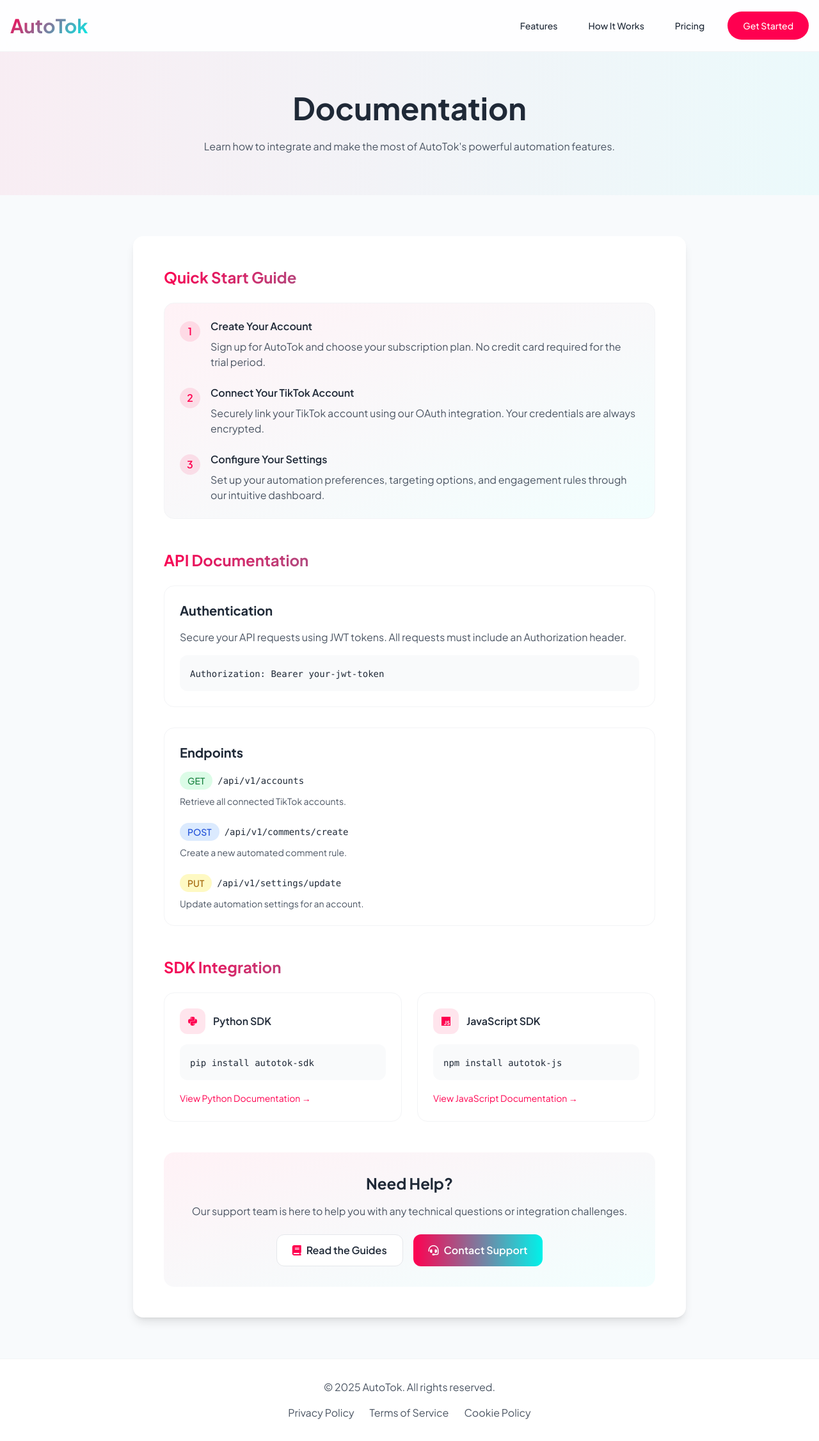
After one commit to ZachRC/tttp1, a Django app: page /documentation/ in a window 1280 px wide. The commit adds this page. Shown: the whole page at 64% size. Run offline with Django 4.2, Linux system fonts and the light colour scheme; some libraries are stand-ins or nearby versions.

Commit message:
Company2

```diff
--- a/main/urls.py
+++ b/main/urls.py
@@ -24,4 +24,5 @@
     path('about/', views.about, name='about'),
     path('blog/', views.blog, name='blog'),
     path('careers/', views.careers, name='careers'),
+    path('documentation/', views.documentation, name='documentation'),
 ]
--- a/main/views.py
+++ b/main/views.py
@@ -238,3 +238,6 @@
 
 def careers(request):
     return render(request, 'main/careers.html')
+
+def documentation(request):
+    return render(request, 'main/documentation.html')
--- /dev/null
+++ b/templates/main/documentation.html
@@ -0,0 +1,146 @@
+{% extends 'main/legal/base_legal.html' %}
+
+{% block title %}Documentation - AutoTok{% endblock %}
+
+{% block header %}Documentation{% endblock %}
+
+{% block header_description %}Learn how to integrate and make the most of AutoTok's powerful automation features.{% endblock %}
+
+{% block content %}
+<div class="space-y-12">
+    <!-- Quick Start Guide -->
+    <div>
+        <h2 class="text-2xl font-bold mb-6 gradient-text">Quick Start Guide</h2>
+        <div class="bg-gradient-to-br from-primary/5 to-secondary/5 rounded-2xl p-6 border border-gray-100">
+            <div class="space-y-6">
+                <div class="flex items-start gap-4">
+                    <div class="w-8 h-8 rounded-full bg-primary/10 flex items-center justify-center flex-shrink-0 mt-1">
+                        <span class="text-primary font-semibold">1</span>
+                    </div>
+                    <div>
+                        <h3 class="font-semibold mb-2">Create Your Account</h3>
+                        <p class="text-gray-600">Sign up for AutoTok and choose your subscription plan. No credit card required for the trial period.</p>
+                    </div>
+                </div>
+                <div class="flex items-start gap-4">
+                    <div class="w-8 h-8 rounded-full bg-primary/10 flex items-center justify-center flex-shrink-0 mt-1">
+                        <span class="text-primary font-semibold">2</span>
+                    </div>
+                    <div>
+                        <h3 class="font-semibold mb-2">Connect Your TikTok Account</h3>
+                        <p class="text-gray-600">Securely link your TikTok account using our OAuth integration. Your credentials are always encrypted.</p>
+                    </div>
+                </div>
+                <div class="flex items-start gap-4">
+                    <div class="w-8 h-8 rounded-full bg-primary/10 flex items-center justify-center flex-shrink-0 mt-1">
+                        <span class="text-primary font-semibold">3</span>
+                    </div>
+                    <div>
+                        <h3 class="font-semibold mb-2">Configure Your Settings</h3>
+                        <p class="text-gray-600">Set up your automation preferences, targeting options, and engagement rules through our intuitive dashboard.</p>
+                    </div>
+                </div>
+            </div>
+        </div>
+    </div>
+
+    <!-- API Documentation -->
+    <div>
+        <h2 class="text-2xl font-bold mb-6 gradient-text">API Documentation</h2>
+        <div class="space-y-8">
+            <!-- Authentication -->
+            <div class="bg-white rounded-2xl p-6 border border-gray-100">
+                <h3 class="text-xl font-bold mb-4">Authentication</h3>
+                <div class="space-y-4">
+                    <p class="text-gray-600">Secure your API requests using JWT tokens. All requests must include an Authorization header.</p>
+                    <div class="bg-gray-50 rounded-xl p-4">
+                        <code class="text-sm text-gray-800">
+                            Authorization: Bearer your-jwt-token
+                        </code>
+                    </div>
+                </div>
+            </div>
+
+            <!-- Endpoints -->
+            <div class="bg-white rounded-2xl p-6 border border-gray-100">
+                <h3 class="text-xl font-bold mb-4">Endpoints</h3>
+                <div class="space-y-6">
+                    <!-- Endpoint 1 -->
+                    <div>
+                        <div class="flex items-center gap-2 mb-2">
+                            <span class="px-3 py-1 rounded-full bg-green-100 text-green-700 text-sm font-medium">GET</span>
+                            <code class="text-sm">/api/v1/accounts</code>
+                        </div>
+                        <p class="text-gray-600 text-sm">Retrieve all connected TikTok accounts.</p>
+                    </div>
+                    <!-- Endpoint 2 -->
+                    <div>
+                        <div class="flex items-center gap-2 mb-2">
+                            <span class="px-3 py-1 rounded-full bg-blue-100 text-blue-700 text-sm font-medium">POST</span>
+                            <code class="text-sm">/api/v1/comments/create</code>
+                        </div>
+                        <p class="text-gray-600 text-sm">Create a new automated comment rule.</p>
+                    </div>
+                    <!-- Endpoint 3 -->
+                    <div>
+                        <div class="flex items-center gap-2 mb-2">
+                            <span class="px-3 py-1 rounded-full bg-yellow-100 text-yellow-700 text-sm font-medium">PUT</span>
+                            <code class="text-sm">/api/v1/settings/update</code>
+                        </div>
+                        <p class="text-gray-600 text-sm">Update automation settings for an account.</p>
+                    </div>
+                </div>
+            </div>
+        </div>
+    </div>
+
+    <!-- SDK Integration -->
+    <div>
+        <h2 class="text-2xl font-bold mb-6 gradient-text">SDK Integration</h2>
+        <div class="grid sm:grid-cols-2 gap-6">
+            <!-- Python SDK -->
+            <div class="bg-white rounded-2xl p-6 border border-gray-100">
+                <div class="flex items-center gap-3 mb-4">
+                    <div class="w-10 h-10 rounded-xl bg-primary/10 flex items-center justify-center">
+                        <i class="fab fa-python text-primary"></i>
+                    </div>
+                    <h3 class="font-semibold">Python SDK</h3>
+                </div>
+                <div class="bg-gray-50 rounded-xl p-4 mb-4">
+                    <code class="text-sm text-gray-800">pip install autotok-sdk</code>
+                </div>
+                <a href="#" class="text-primary hover:underline text-sm">View Python Documentation →</a>
+            </div>
+            <!-- JavaScript SDK -->
+            <div class="bg-white rounded-2xl p-6 border border-gray-100">
+                <div class="flex items-center gap-3 mb-4">
+                    <div class="w-10 h-10 rounded-xl bg-primary/10 flex items-center justify-center">
+                        <i class="fab fa-js text-primary"></i>
+                    </div>
+                    <h3 class="font-semibold">JavaScript SDK</h3>
+                </div>
+                <div class="bg-gray-50 rounded-xl p-4 mb-4">
+                    <code class="text-sm text-gray-800">npm install autotok-js</code>
+                </div>
+                <a href="#" class="text-primary hover:underline text-sm">View JavaScript Documentation →</a>
+            </div>
+        </div>
+    </div>
+
+    <!-- Support -->
+    <div class="bg-gradient-to-br from-primary/5 to-secondary/5 rounded-2xl p-8 text-center">
+        <h2 class="text-2xl font-bold mb-4">Need Help?</h2>
+        <p class="text-gray-600 mb-6">Our support team is here to help you with any technical questions or integration challenges.</p>
+        <div class="flex flex-col sm:flex-row gap-4 justify-center">
+            <a href="#" class="inline-flex items-center justify-center gap-2 bg-white px-6 py-3 rounded-xl font-semibold hover:shadow-lg transition-all border border-gray-200">
+                <i class="fas fa-book text-primary"></i>
+                <span>Read the Guides</span>
+            </a>
+            <a href="#" class="inline-flex items-center justify-center gap-2 bg-gradient-to-r from-primary to-secondary text-white px-6 py-3 rounded-xl font-semibold hover:shadow-lg transition-all">
+                <i class="fas fa-headset"></i>
+                <span>Contact Support</span>
+            </a>
+        </div>
+    </div>
+</div>
+{% endblock %}
--- a/templates/main/index.html
+++ b/templates/main/index.html
@@ -1307,9 +1307,9 @@
                 <div>
                     <h4 class="text-lg font-bold mb-6">Product</h4>
                     <ul class="space-y-4 text-gray-600">
-                        <li><a href="#" class="hover:text-primary transition-colors">Features</a></li>
-                        <li><a href="#" class="hover:text-primary transition-colors">Pricing</a></li>
-                        <li><a href="#" class="hover:text-primary transition-colors">Documentation</a></li>
+                        <li><a href="#features" class="hover:text-primary transition-colors">Features</a></li>
+                        <li><a href="#pricing" class="hover:text-primary transition-colors">Pricing</a></li>
+                        <li><a href="{% url 'main:documentation' %}" class="hover:text-primary transition-colors">Documentation</a></li>
                     </ul>
                 </div>
                 <div>
```
